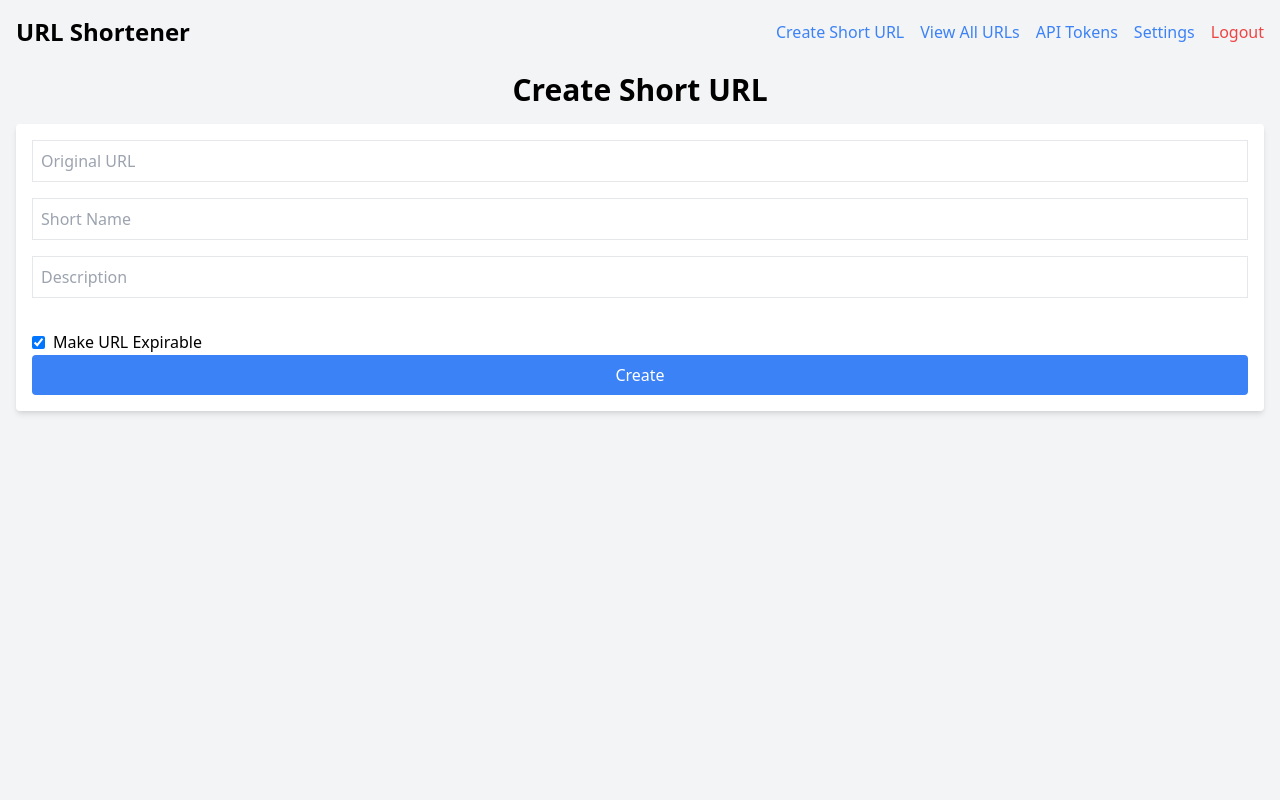
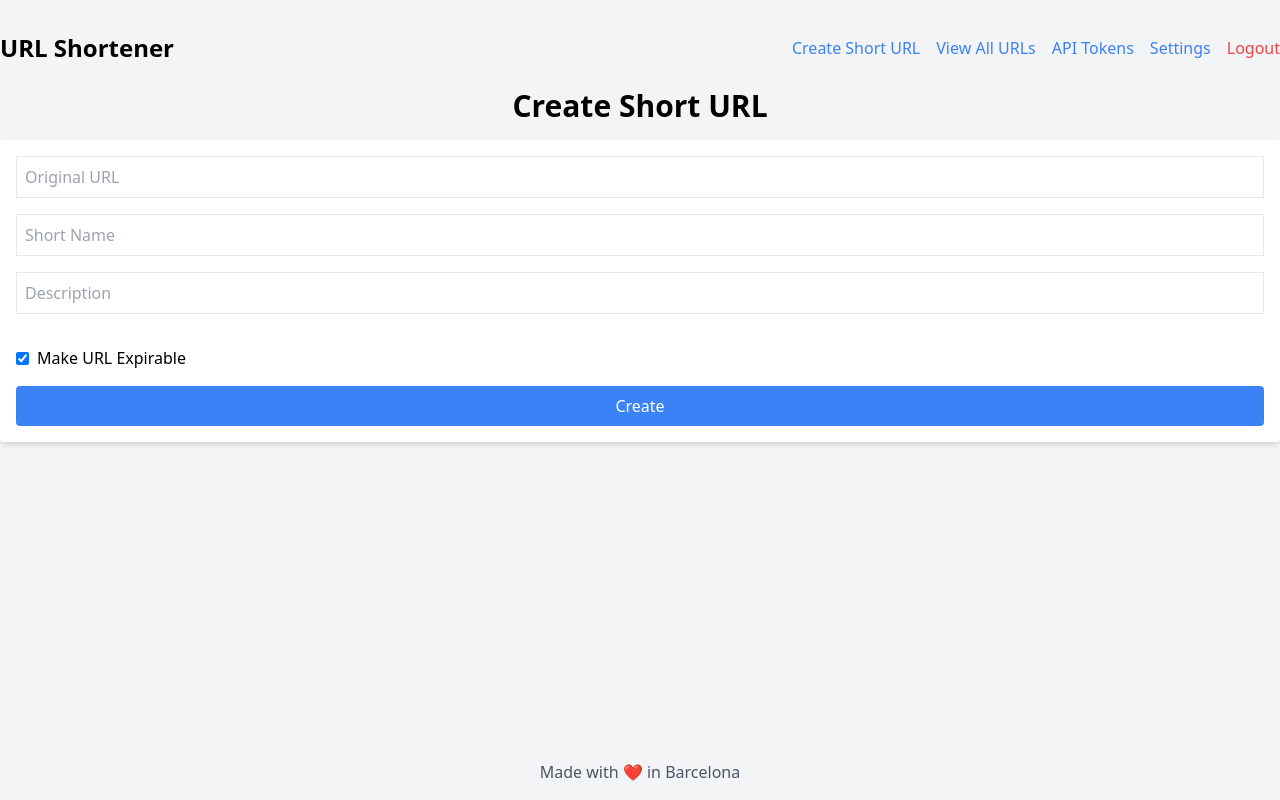
Before and after one commit to joakimvivas/short-urls, a FastAPI app: page /shorten-url in a window 1280 px wide. Run offline with FastAPI, Linux system fonts and the light colour scheme; parts of the project's set-up code (start-up, migrations or seed data) failed here and were passed over.

Commit message:
Updated the Dockerfile to guarantee the /app/storage + Added some new styles on base and create/edit urls

```diff
--- a/app/templates/base.html
+++ b/app/templates/base.html
@@ -7,8 +7,9 @@
     <link href="https://cdn.jsdelivr.net/npm/tailwindcss@2.2.19/dist/tailwind.min.css" rel="stylesheet">
     <title>{% block title %}URL Shortener{% endblock %}</title>
 </head>
-<body class="bg-gray-100 p-4">
-    <div class="container mx-auto">
+<body class="bg-gray-100 flex flex-col min-h-screen">
+    <!-- Contenedor principal -->
+    <div class="flex-grow container mx-auto mt-8"> <!-- Agregado mt-8 para margen superior -->
         <!-- Navbar -->
         <div class="flex justify-between items-center mb-6">
             <h1 class="text-2xl font-bold"><a href="/">URL Shortener</a></h1>
@@ -24,5 +25,10 @@
         <!-- Content Block -->
         {% block content %}{% endblock %}
     </div>
+
+    <!-- Footer -->
+    <footer class="text-center text-gray-600 p-4">
+        Made with <span class="text-red-500">❤️</span> in Barcelona
+    </footer>
 </body>
 </html>
--- a/app/templates/edit_url.html
+++ b/app/templates/edit_url.html
@@ -19,7 +19,8 @@
     <label class="block mb-2">Description</label>
     <input type="text" name="description" value="{{ url['description'] }}" class="border p-2 w-full mb-4">
 
-    <label for="expirable" class="inline-flex items-center mt-4">
+    <!-- Añadido mb-4 para crear espacio debajo del checkbox -->
+    <label for="expirable" class="inline-flex items-center mt-4 mb-4">
         <input type="checkbox" name="expirable" id="expirable" class="form-checkbox" {% if url['expirable'] %}checked{% endif %}>
         <span class="ml-2">Make URL Expirable</span>
     </label>
--- a/app/templates/shorten_url.html
+++ b/app/templates/shorten_url.html
@@ -16,7 +16,8 @@
 
     <input type="text" name="description" placeholder="Description" class="border p-2 w-full mb-4">
 
-    <label for="expirable" class="inline-flex items-center mt-4">
+    <!-- Añadido mb-4 para crear espacio debajo del checkbox -->
+    <label for="expirable" class="inline-flex items-center mt-4 mb-4">
         <input type="checkbox" name="expirable" id="expirable" class="form-checkbox" value="true" checked>
         <span class="ml-2">Make URL Expirable</span>
     </label>
```
Also changed, not shown: 2 other files.
